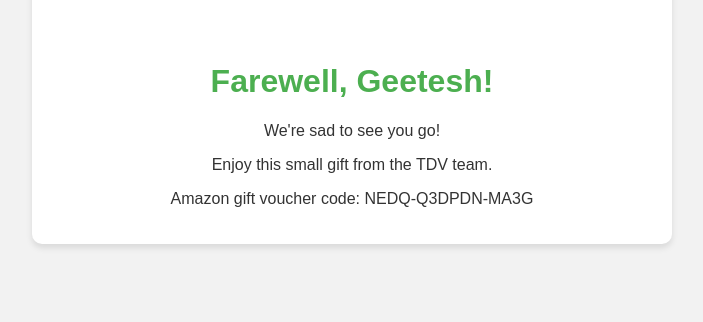
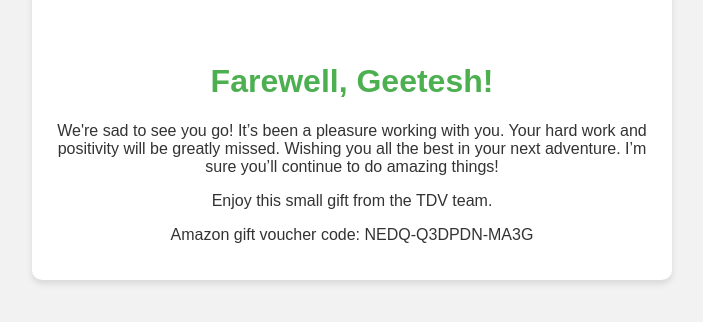
Before and after one commit to HrishikeshDabir03/farewell, a plain HTML site: page index.html in a window 1280 px wide. Shown: the part 400-722 px from the top of the page, without its empty margins (288-991 px from the left). Drawn offline with Linux system fonts and the light colour scheme.

Commit message:
Update index.html

```diff
--- a/index.html
+++ b/index.html
@@ -57,7 +57,7 @@
         <h1>Farewell, Geetesh!</h1>
 
         <!-- Farewell message -->
-        <p class="farewell-message">We're sad to see you go!</p>
+        <p class="farewell-message">We're sad to see you go! It’s been a pleasure working with you. Your hard work and positivity will be greatly missed. Wishing you all the best in your next adventure. I’m sure you’ll continue to do amazing things!</p>
 
 
 
```
